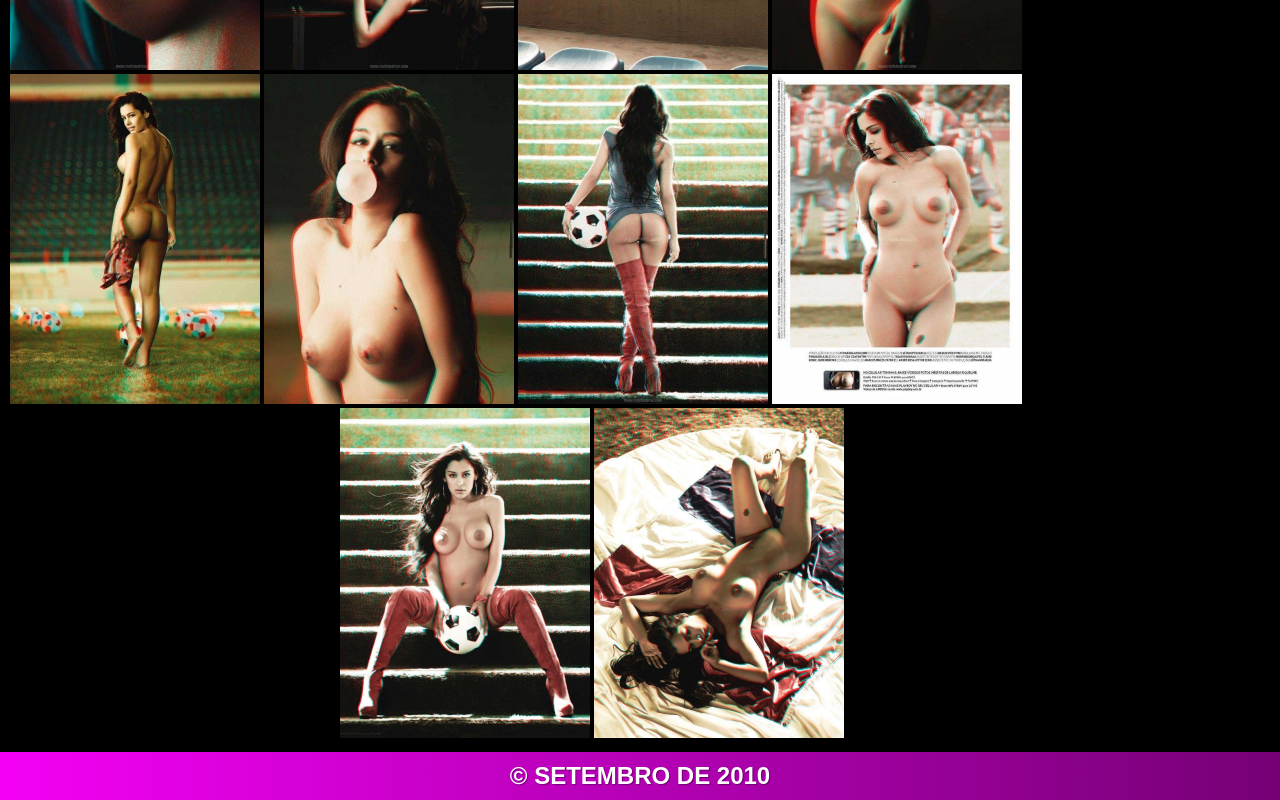
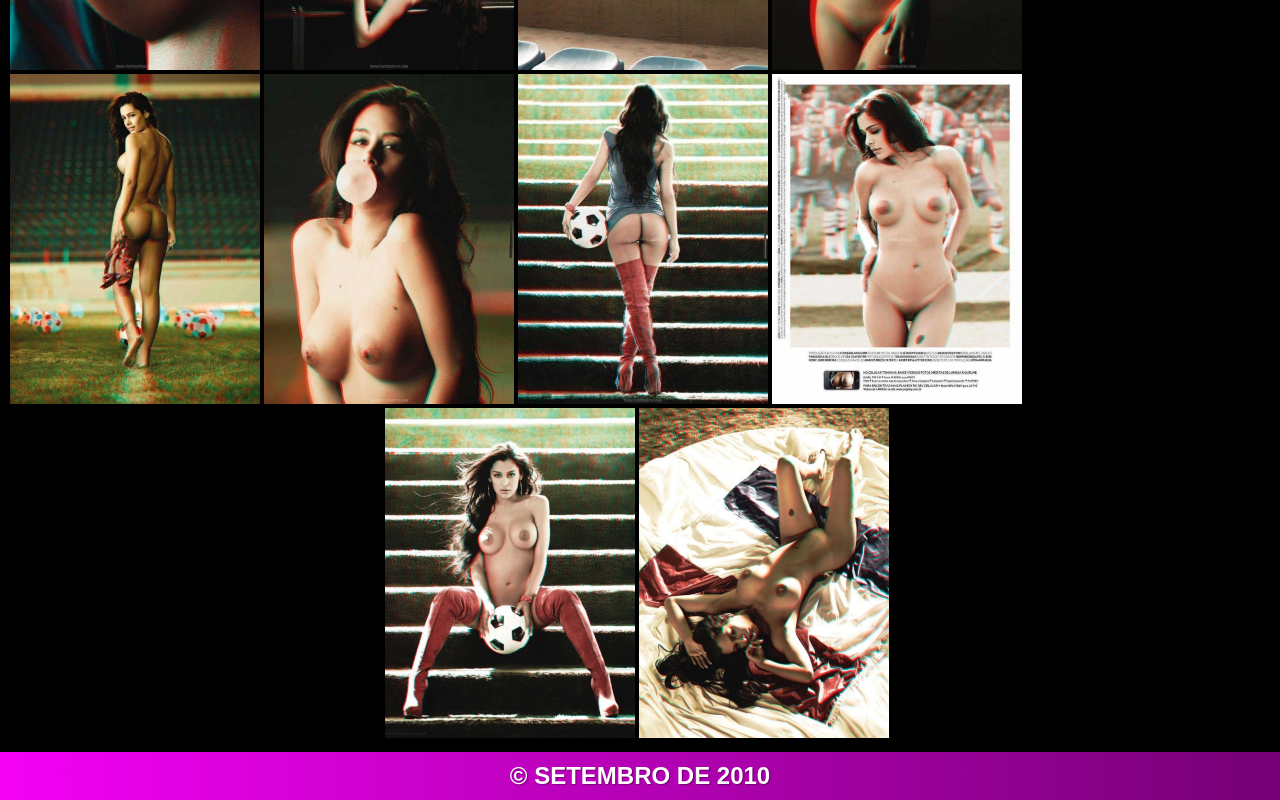
Before and after one commit to soplayboys/larissa-riquelme, a plain HTML site: page index.html in a window 1280 px wide. Shown: the part 1516-2316 px from the top of the page. Drawn offline with Linux system fonts and the light colour scheme.

Commit message:
alterações

```diff
--- a/css/style.css
+++ b/css/style.css
@@ -59,7 +59,7 @@ main a:hover {
 }
 
 div.separacao {
-    max-width: 600px;
+    max-width: 510px;
     margin: auto;
 }
 
```
